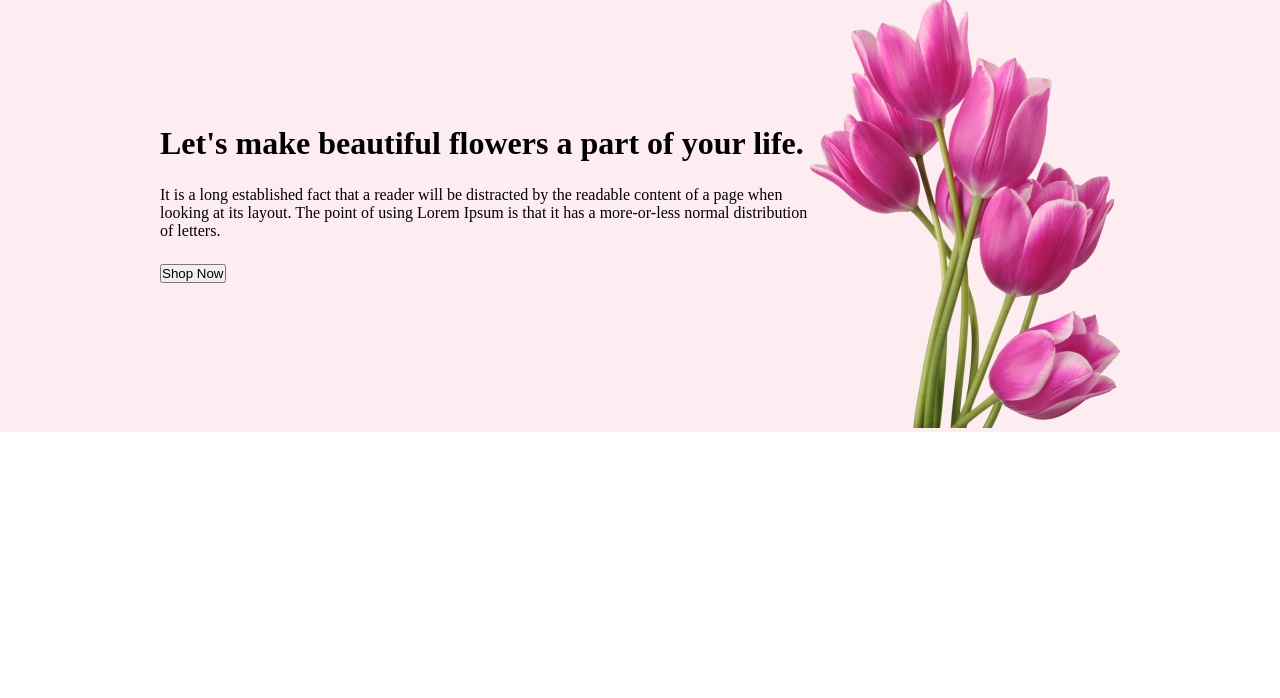
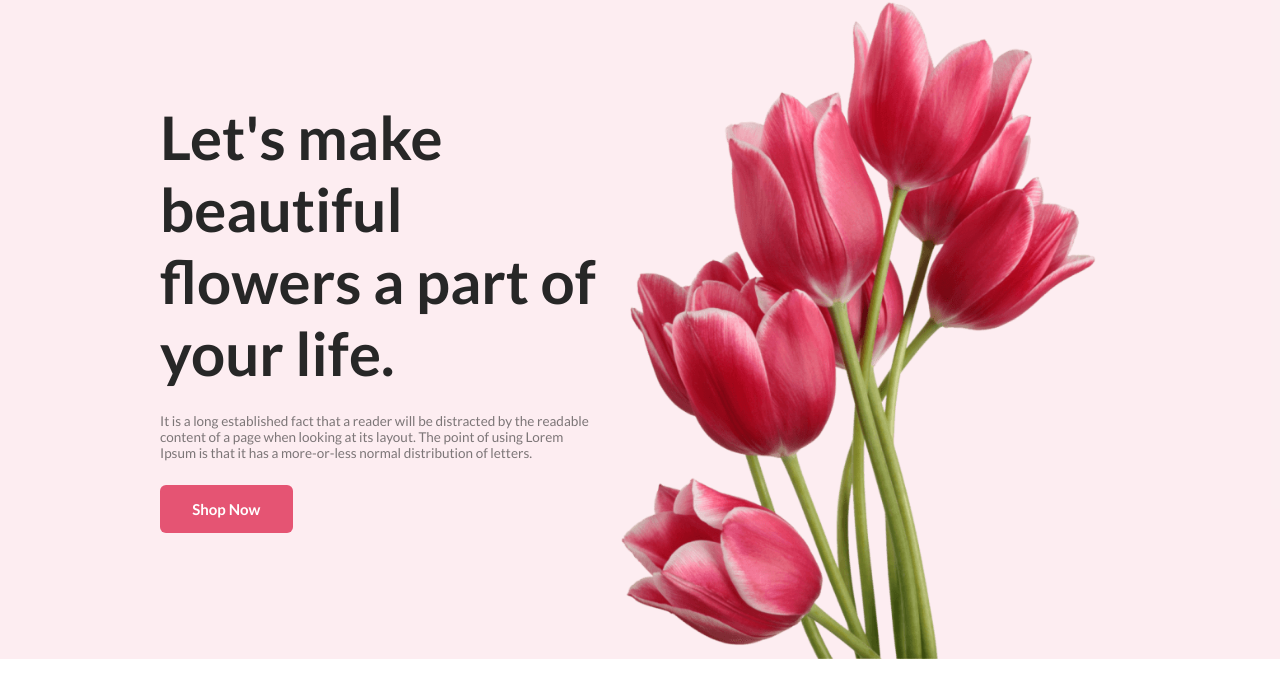
Before and after one commit to humayunkabir506034/Flower-Shop-, a plain HTML site: page index.html in a window 1280 px wide. Drawn offline with Linux system fonts and the light colour scheme.

Commit message:
header complete

```diff
--- a/index.html
+++ b/index.html
@@ -1,11 +1,16 @@
 <!DOCTYPE html>
 <html lang="en">
+
 <head>
     <meta charset="UTF-8">
     <meta name="viewport" content="width=device-width, initial-scale=1.0">
     <title>Flower Shop</title>
     <link rel="stylesheet" href="style/style.css">
+    <link rel="preconnect" href="https://fonts.googleapis.com">
+    <link rel="preconnect" href="https://fonts.gstatic.com" crossorigin>
+    <link href="https://fonts.googleapis.com/css2?family=Lato:wght@400;700&display=swap" rel="stylesheet">
 </head>
+
 <body>
 
     <header>
@@ -14,12 +19,14 @@
 
             <div class="header-title">
                 <h1>Let's make beautiful flowers a part of your life.</h1>
-                <p>It is a long established fact that a reader will be distracted by the readable content of a page when looking at its layout. The point of using Lorem Ipsum is that it has a more-or-less normal distribution of letters.</p>
+                <p>It is a long established fact that a reader will be distracted by the readable content of a page when
+                    looking at its layout. The point of using Lorem Ipsum is that it has a more-or-less normal
+                    distribution of letters.</p>
                 <button>Shop Now</button>
             </div>
 
             <div class="header-image">
-                <img src="Flower Asset/pngwing 6.png" alt="">
+                <img src="Flower Asset/pngwing 10.png" alt="">
             </div>
 
         </div>
@@ -28,4 +35,5 @@
     </header>
 
 </body>
+
 </html>
--- a/style/style.css
+++ b/style/style.css
@@ -1,25 +1,56 @@
-
-*{
+* {
     margin: 0;
     padding: 0;
+    font-family: 'Lato', sans-serif;
 }
 
-header{
-    background-color:rgba(229, 84, 115, 0.10);
+header {
+    background-color: rgba(229, 84, 115, 0.10);
 }
 
-.container{
+.container {
     width: 75%;
     max-width: 1440px;
 }
 
-.banner{
+.banner {
     margin: 0 auto;
     display: flex;
     align-items: center;
     justify-content: space-between;
 }
 
-.banner .header-title *{
+.banner .header-title * {
     margin-bottom: 24px;
 }
+
+.banner .header-title h1 {
+    color: #272727;
+    font-size: 60px;
+    max-width: 531px;
+
+}
+
+.banner .header-title p {
+    color: rgba(39, 39, 39, 0.60);
+    font-size: 13.5px;
+    font-weight: 400;
+    max-width: 475.5px;
+}
+
+button {
+    color: #FFF;
+    font-size: 15px;
+    border-radius: 6px;
+    background: #E55473;
+    padding: 15px 32.25px;
+    font-weight: 700;
+    border: none;
+}
+
+.banner .header-image img {
+
+    width: 100%;
+    vertical-align: middle;
+
+}
```
